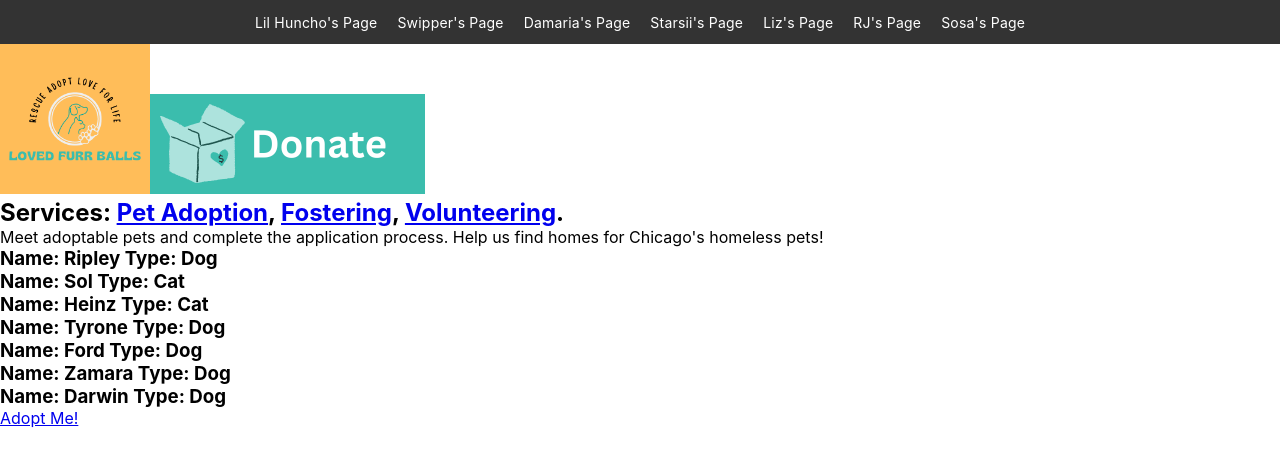
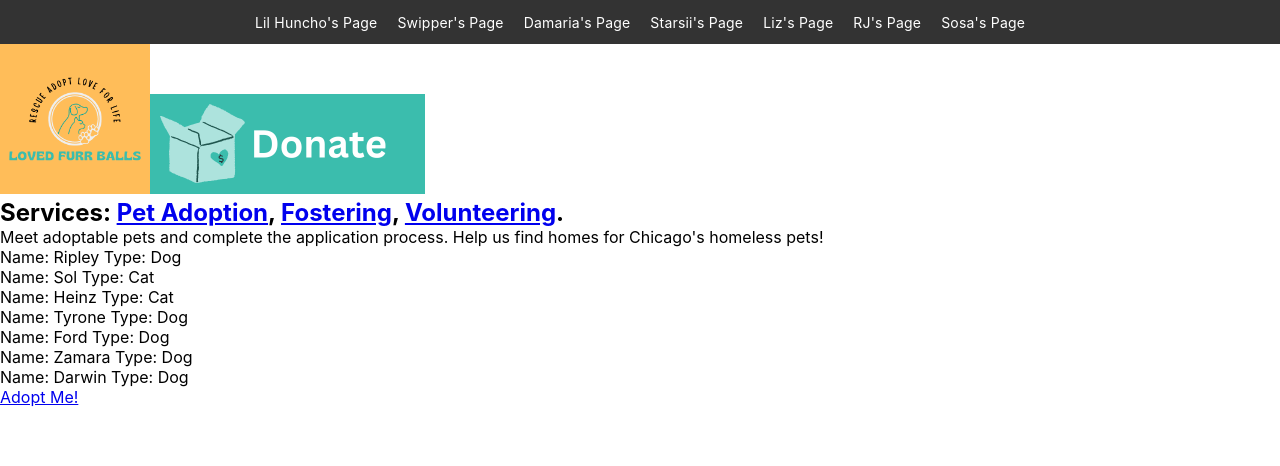
Before and after one commit to jojobobby/React-Amigos, a React (Create React App) app: page /LizsPage in a window 1280 px wide. Shown: the top 466 px of the page. Built offline with nearby package versions, Linux system fonts and the light colour scheme.

Commit message:
basic info

```diff
--- a/src/LizsPage.js
+++ b/src/LizsPage.js
@@ -46,7 +46,7 @@ function LizPage() {
         </p>
         {adoptablePets.map(pet => (
           <div>
-           <h3> {`Name: ${pet.name} Type: ${pet.type}`}</h3>
+           <p> {`Name: ${pet.name} Type: ${pet.type}`}</p>
           </div>
         ))}
         <a
```
